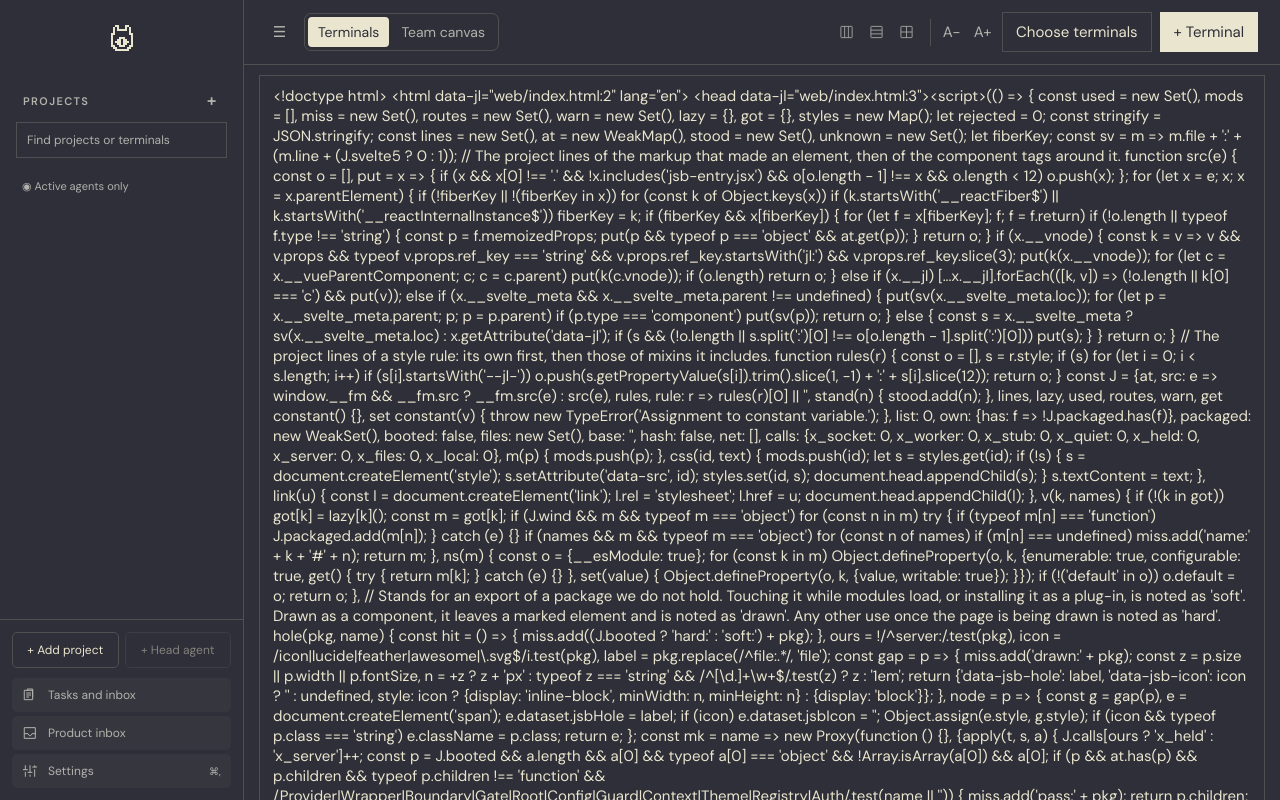
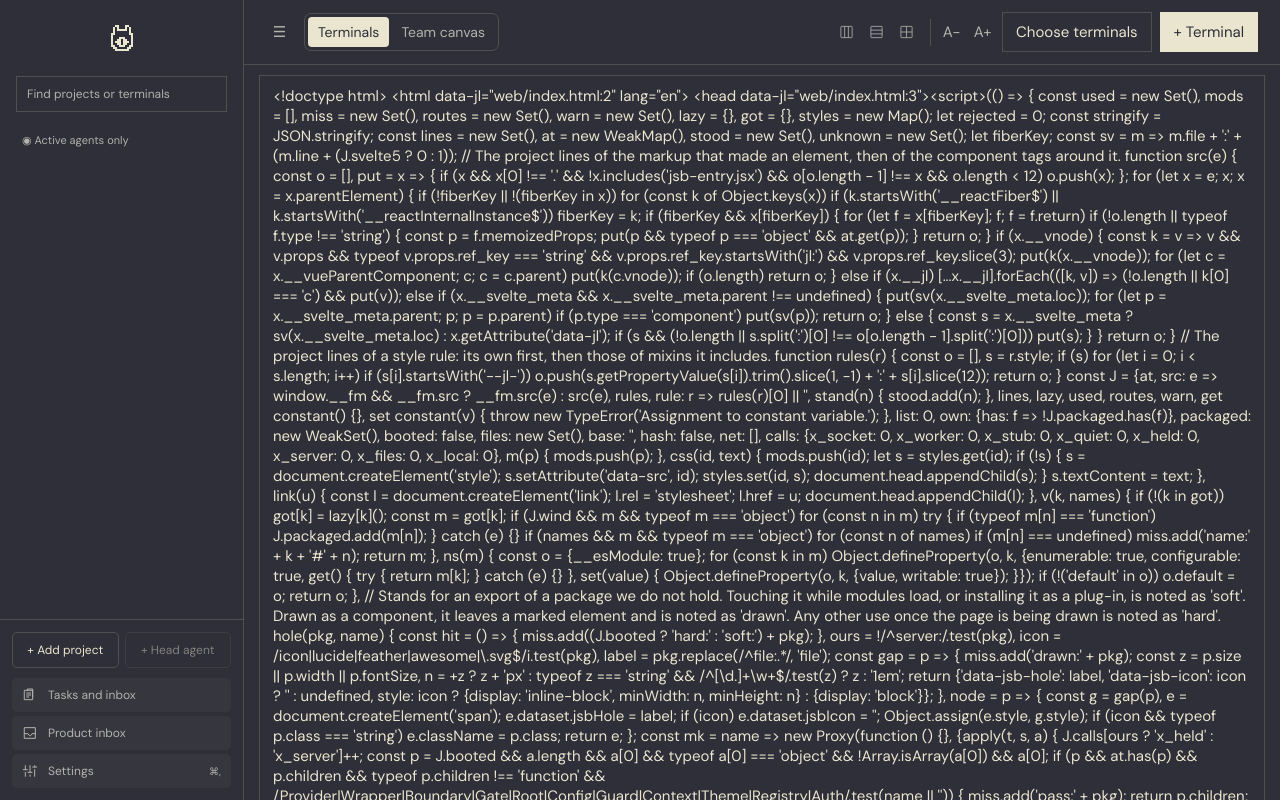
Before and after one commit to GijoRibeiro/burrow, a website built with Vite: page web/index.html in a window 1280 px wide. Built offline with nearby package versions, Linux system fonts and the light colour scheme; files whose address does not match are found by name.

Commit message:
Remove duplicate project heading and add button from sidebar (#37)
Co-authored-by: Gijo Ribeiro <18212185+GijoRibeiro@users.noreply.github.com>

```diff
--- a/web/src/workspace/app.ts
+++ b/web/src/workspace/app.ts
@@ -133,11 +133,6 @@ class WorkspaceApp {
     const brand = el("div", "brand");
     brand.setAttribute("aria-label", "Workspace");
     brand.append(creature("Grook", "brand-symbol"));
-    const sideHeading = el("div", "sidebar-heading");
-    sideHeading.append(
-      el("span", "", "PROJECTS"),
-      button("Add project", () => this.addProject(), "icon-button", "+"),
-    );
     this.search.placeholder = "Find projects or terminals";
     this.search.setAttribute("aria-label", "Find projects or terminals");
     this.search.oninput = () => this.renderSidebar();
@@ -171,7 +166,6 @@ class WorkspaceApp {
     );
     this.sidebar.append(
       brand,
-      sideHeading,
       this.search,
       this.activeFilter,
       this.projects,
--- a/web/src/workspace/workspace.css
+++ b/web/src/workspace/workspace.css
@@ -153,16 +153,6 @@ a {
   margin-left: auto;
   border: 1px solid var(--line);
 }
-.sidebar-heading {
-  display: flex;
-  justify-content: space-between;
-  align-items: center;
-  padding: 11px 18px 8px 23px;
-  font-size: 13px;
-  letter-spacing: 1.5px;
-  color: var(--muted);
-  font-weight: 400;
-}
 .icon-button {
   width: 27px;
   height: 27px;
@@ -1656,11 +1646,6 @@ textarea {
 .toolbar h1 {
   font-size: 18px;
   font-weight: 600;
-}
-.sidebar-heading {
-  font-size: 11px;
-  font-weight: 600;
-  letter-spacing: 1.4px;
 }
 .project-name {
   font-size: 14px;
```
Also changed, not shown: 1 other file.
